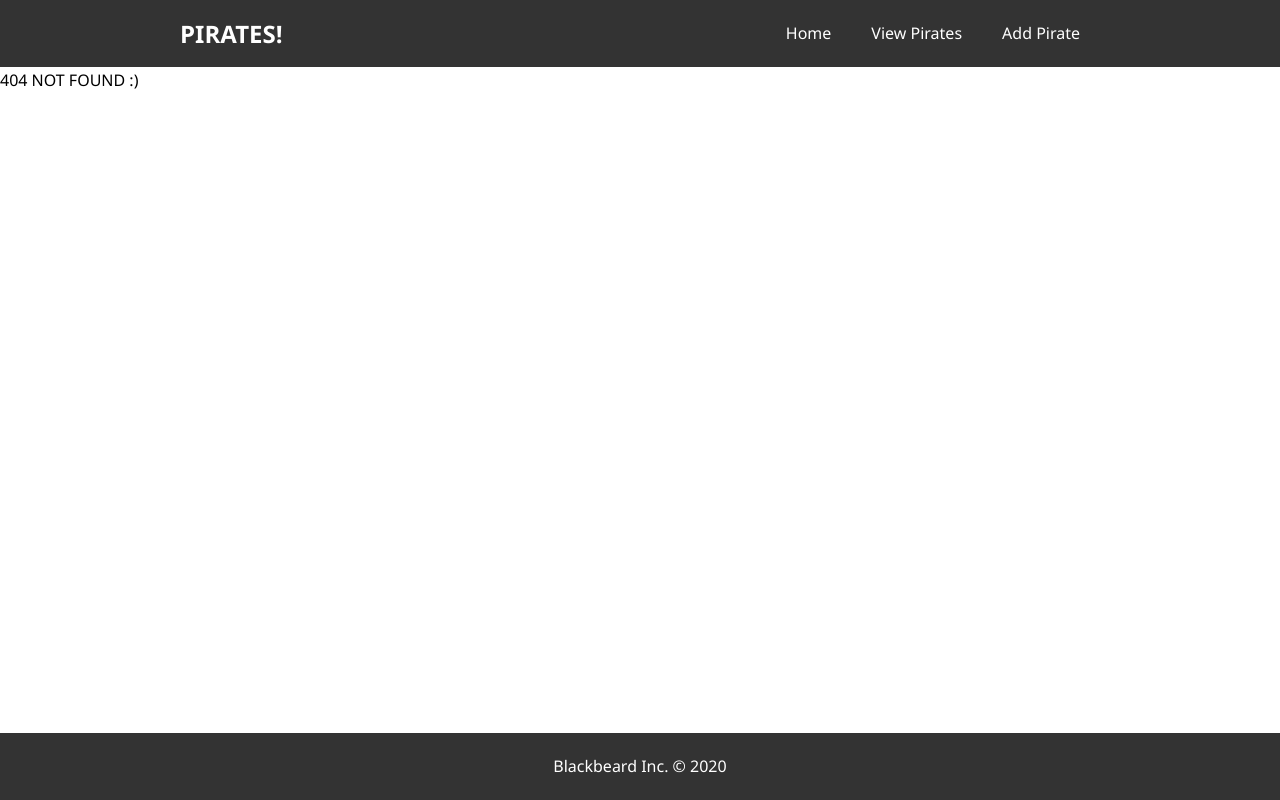
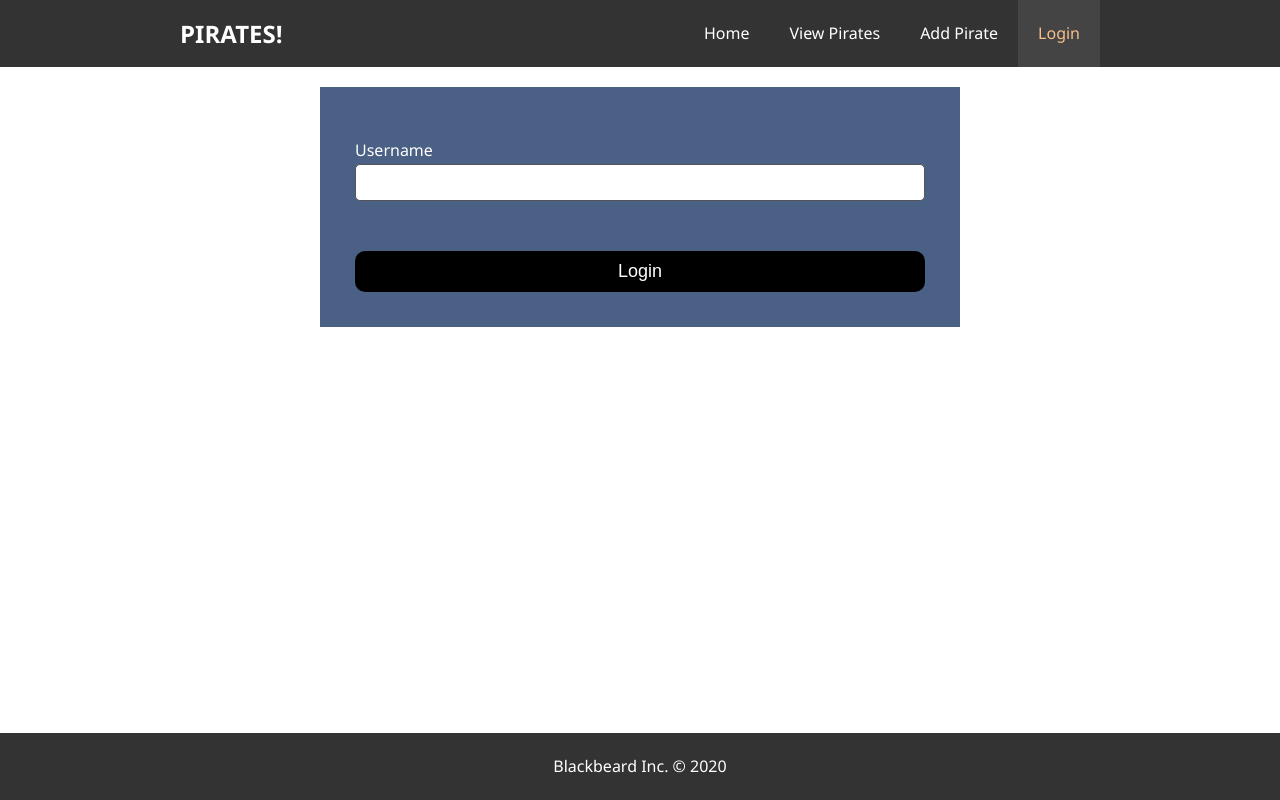
Before and after one commit to 2011JavaReact/5wPirateUI-react, a React (Create React App) app: page /login in a window 1280 px wide. Before the commit this address had no page. Built offline with nearby package versions, Linux system fonts and the light colour scheme.

Commit message:
added redux to store username

```diff
--- a/package.json
+++ b/package.json
@@ -9,8 +9,10 @@
     "axios": "^0.21.0",
     "react": "^17.0.1",
     "react-dom": "^17.0.1",
+    "react-redux": "^7.2.2",
     "react-router-dom": "^5.2.0",
     "react-scripts": "4.0.1",
+    "redux": "^4.0.5",
     "web-vitals": "^0.2.4"
   },
   "scripts": {
--- a/src/App.js
+++ b/src/App.js
@@ -5,6 +5,7 @@ import ViewPage from './components/pages/view-page/ViewPage';
 import { AddPage } from './components/pages/AddPage';
 import Footer from './components/Footer';
 import NavBar from './components/NavBar';
+import LoginPage from './components/pages/LoginPage';
 
 function App() {
 
@@ -14,6 +15,7 @@ function App() {
       <NavBar/>
       <Switch>
         <Route exact path="/" component={HomePage}/>
+        <Route exact path="/login" component={LoginPage}/>
         <Route exact path="/view-pirates" component={ViewPage}/>
         <Route path="/add" component={AddPage} />
         <Route path="/" render={()=> <div>404 NOT FOUND :)</div>}/>
--- a/src/components/NavBar.js
+++ b/src/components/NavBar.js
@@ -19,6 +19,9 @@ const NavBar = () => {
             <li>
             <NavLink exact to='/add' activeClassName='selected'>Add Pirate</NavLink>
             </li>
+            <li>
+            <NavLink exact to='/login' activeClassName='selected'>Login</NavLink>
+            </li>
           </ul>
         </div>
       </nav>
--- a/src/components/pages/HomePage.js
+++ b/src/components/pages/HomePage.js
@@ -5,7 +5,6 @@ import React from 'react';
 // 2. Babel
 // 3. dev server
 export default class HomePage extends React.Component {
-
    // Does the same thing as useEffect(() => {}, [])
    componentDidMount() {
    }
--- /dev/null
+++ b/src/components/pages/LoginPage.js
@@ -0,0 +1,41 @@
+import React, {useState} from 'react';
+import { login } from "../../store/actions";
+import { useDispatch } from "react-redux";
+const LoginPage = () => {
+    const [user,setUser] = useState({
+        name:""
+    });
+
+    const dispatch = useDispatch();
+
+    const handleChange = (e) =>{
+        setUser({...user,[e.target.name]:e.target.value});
+        console.log(user);
+    }
+
+    const handleSubmit= (e) =>{
+        e.preventDefault();
+        console.log('handle submit called');
+        console.log(user);
+        //here is where we would set redux state
+        dispatch(login(user));
+    }
+
+    return (
+        <section id="pirate-form-main">
+        <div className="form-wrap">
+            <form onSubmit={handleSubmit}>
+                <div className="form-group">
+                    <label htmlFor="user-name">Username</label>
+                    <input type="text" id="user-name" name="name" value={user.name}
+                    onChange={handleChange} />
+                </div>
+                <button id="pirate-submit" className="btn">Login</button>
+            </form>
+        </div>
+        </section>
+    )
+}
+
+
+export default LoginPage;
--- a/src/components/pages/view-page/PirateTable.js
+++ b/src/components/pages/view-page/PirateTable.js
@@ -1,9 +1,12 @@
 import React from 'react';
-import Pirate from './Pirate'
+import Pirate from './Pirate';
+import { useSelector } from "react-redux";
 const PirateTable = ({pirates, refreshPirates})=>{
+    const user = useSelector(store=>store);
     return (
         <section id="pirate-list-main">
-        <h1>Pirate List</h1>
+
+    <h1>{user.name}'s Pirate List</h1>
         <button onClick={refreshPirates}>Refresh</button>
         <table className="table">
             <thead className="thead-dark">
--- a/src/index.js
+++ b/src/index.js
@@ -3,10 +3,17 @@ import ReactDOM from 'react-dom';
 import './index.css';
 import App from './App';
 import reportWebVitals from './reportWebVitals';
+import { createStore } from "redux";
+import { Provider } from "react-redux";
+import loginReducer from "./store/reducers/login-reducer";
+
+const store = createStore(loginReducer);
 
 ReactDOM.render(
   <React.StrictMode>
-    <App />
+    <Provider store={store}>
+      <App />
+    </Provider>
   </React.StrictMode>,
   document.getElementById('root')
 );
--- /dev/null
+++ b/src/store/actions/actionTypes.js
@@ -0,0 +1,2 @@
+export const LOGIN = 'LOGIN';
+export const LOGOUT = 'LOGOUT';
--- /dev/null
+++ b/src/store/actions/index.js
@@ -0,0 +1,4 @@
+import { LOGIN } from "./actionTypes";
+export const login = (user) =>{
+    return {type:LOGIN, payload:user}
+}
--- /dev/null
+++ b/src/store/reducers/login-reducer.js
@@ -0,0 +1,11 @@
+// import { login } from "../actions";
+import { LOGIN } from "../actions/actionTypes";
+const loginReducer= (state = {}, action) => {
+    switch(action.type){
+        case LOGIN:
+            return action.payload;
+        default:
+            return state;
+    }
+}
+export default loginReducer;
```
